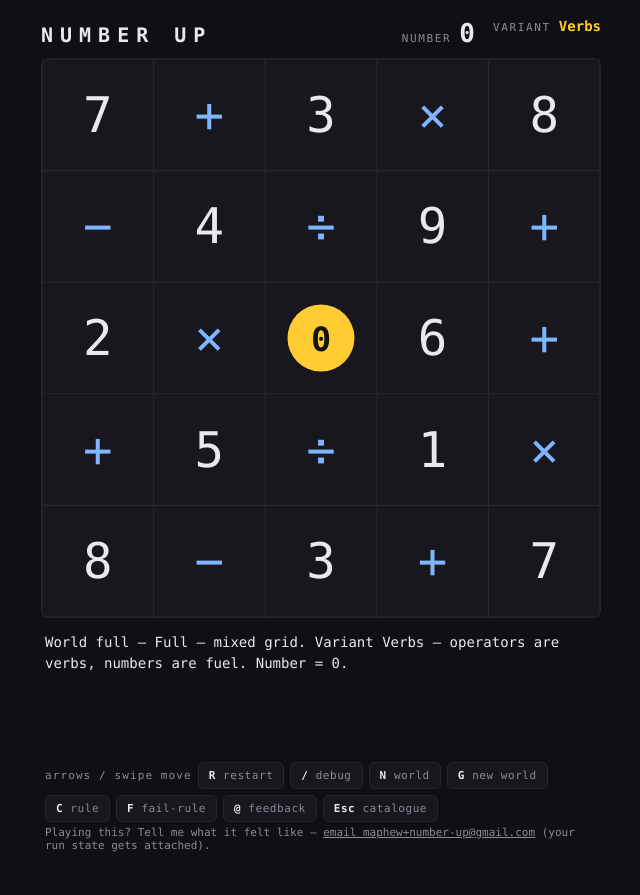
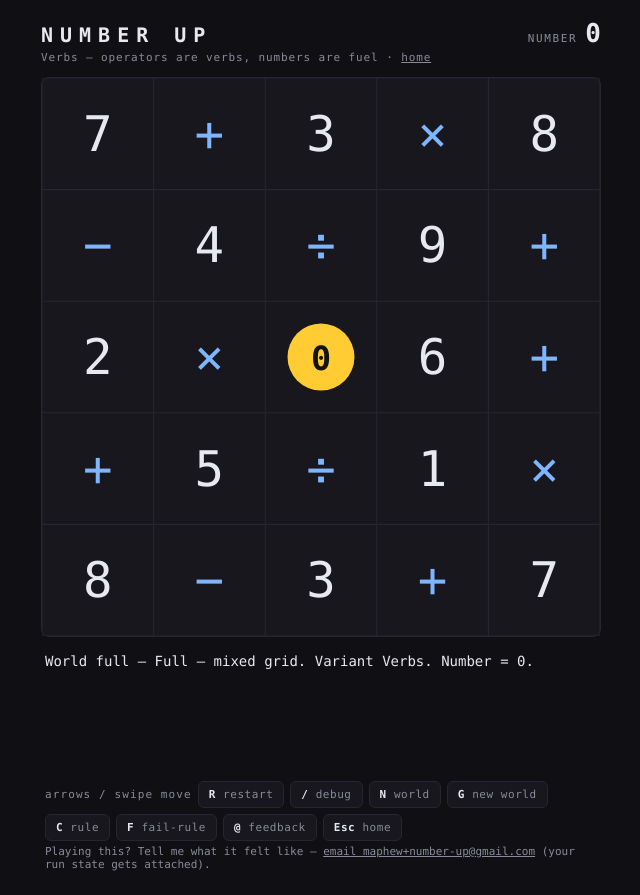
Before and after one commit to maphew/number-up, a plain HTML site: page play.html in a window 1280 px wide. Shown: the whole page, without its empty margins (319-959 px from the left). Drawn offline with Linux system fonts and the light colour scheme.

Commit message:
Game page mirrors gallery title and tagline, with a home link
The header now carries the variant name and tagline as a persistent
subtitle (custom combos show the rule mix instead), document.title
mirrors the variant, and a home link in the subtitle plus the Esc button
return to the catalogue. Replaces the bare VARIANT stat.

```diff
--- a/main.js
+++ b/main.js
@@ -31,7 +31,7 @@
   const CELL = 100;
   const els = {
     number: document.getElementById('number'),
-    variantLabel: document.getElementById('variant-label'),
+    variantSub: document.getElementById('variant-sub-text'),
     position: document.getElementById('position'),
     ruleLabel: document.getElementById('rule-label'),
     failLabel: document.getElementById('fail-label'),
@@ -213,9 +213,10 @@
   function renderStatus() {
     els.number.textContent = fmtNumber(state.number);
     els.position.textContent = `${state.pos.x},${state.pos.y}`;
-    if (els.variantLabel) {
+    if (els.variantSub) {
       const v = currentVariant();
-      els.variantLabel.textContent = v ? v.name : 'custom';
+      els.variantSub.textContent = v ? `${v.name} — ${v.tagline}` : `custom — ${state.ruleKey} × ${state.failKey}`;
+      document.title = v ? `NUMBER UP — ${v.name}` : 'NUMBER UP — custom';
     }
     els.ruleLabel.textContent = `${state.ruleKey} (${state.engine.rule.name})`;
     els.failLabel.textContent = `${state.failKey} (${state.engine.failure.name})`;
@@ -313,7 +314,7 @@
     syncUrl();
     render();
     const v = currentVariant();
-    const variantNote = v ? ` Variant ${v.name} — ${v.tagline}.` : '';
+    const variantNote = v ? ` Variant ${v.name}.` : '';
     els.observation.textContent = message || `World ${state.worldKey} — ${world().name}.${variantNote} Number = 0.${IS_TOUCH ? ' Swipe the grid to move.' : ''}`;
     if (state.debug) renderHistory();
   }
--- a/play.html
+++ b/play.html
@@ -8,15 +8,14 @@
 </head>
 <body>
 <header id="status">
-  <h1>NUMBER UP</h1>
+  <div id="title-block">
+    <h1>NUMBER UP</h1>
+    <p id="variant-sub"><span id="variant-sub-text">—</span> · <a href="index.html">home</a></p>
+  </div>
   <div class="stats">
     <div class="stat">
       <span class="label">NUMBER</span>
       <span id="number" class="value">0</span>
-    </div>
-    <div class="stat">
-      <span class="label">VARIANT</span>
-      <span id="variant-label" class="value">—</span>
     </div>
     <div class="stat debug-only">
       <span class="label">POSITION</span>
@@ -53,7 +52,7 @@
     <button type="button" data-action="rule" aria-label="Cycle rule"><kbd>C</kbd> rule</button>
     <button type="button" data-action="fail" aria-label="Cycle fail rule"><kbd>F</kbd> fail-rule</button>
     <button type="button" data-action="feedback" aria-label="Email feedback"><kbd>@</kbd> feedback</button>
-    <button type="button" data-action="catalogue" aria-label="Back to variant catalogue"><kbd>Esc</kbd> catalogue</button>
+    <button type="button" data-action="catalogue" aria-label="Back to the catalogue"><kbd>Esc</kbd> home</button>
   </div>
   <div id="feedback">Playing this? Tell me what it felt like — <a id="feedback-mail" href="mailto:maphew+number-up@gmail.com?subject=NUMBER%20UP%20feedback">email maphew+number-up@gmail.com</a> (your run state gets attached).</div>
 </section>
--- a/style.css
+++ b/style.css
@@ -275,9 +275,23 @@ body.debug .stats .debug-only {
   display: flex;
 }
 
-#variant-label {
-  font-size: 14px;
-  color: var(--dot);
+#title-block {
+  display: flex;
+  flex-direction: column;
+  gap: 3px;
+  min-width: 0;
+}
+
+#variant-sub {
+  margin: 0;
+  color: var(--dim);
+  font-size: 11px;
+  letter-spacing: 0.08em;
+  line-height: 1.5;
+}
+
+#variant-sub a {
+  color: inherit;
 }
 
 /* --- catalogue (index.html) --- */
```
